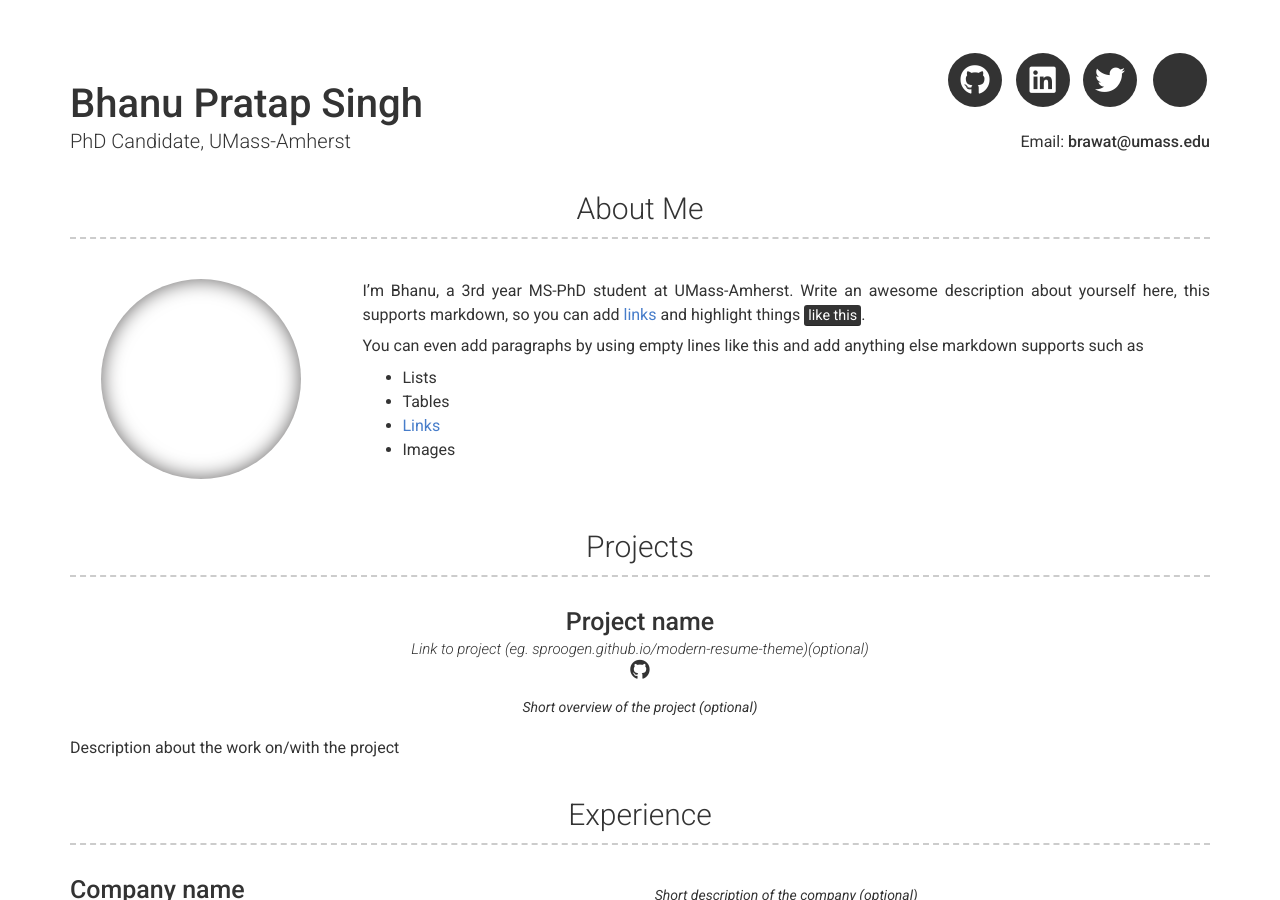
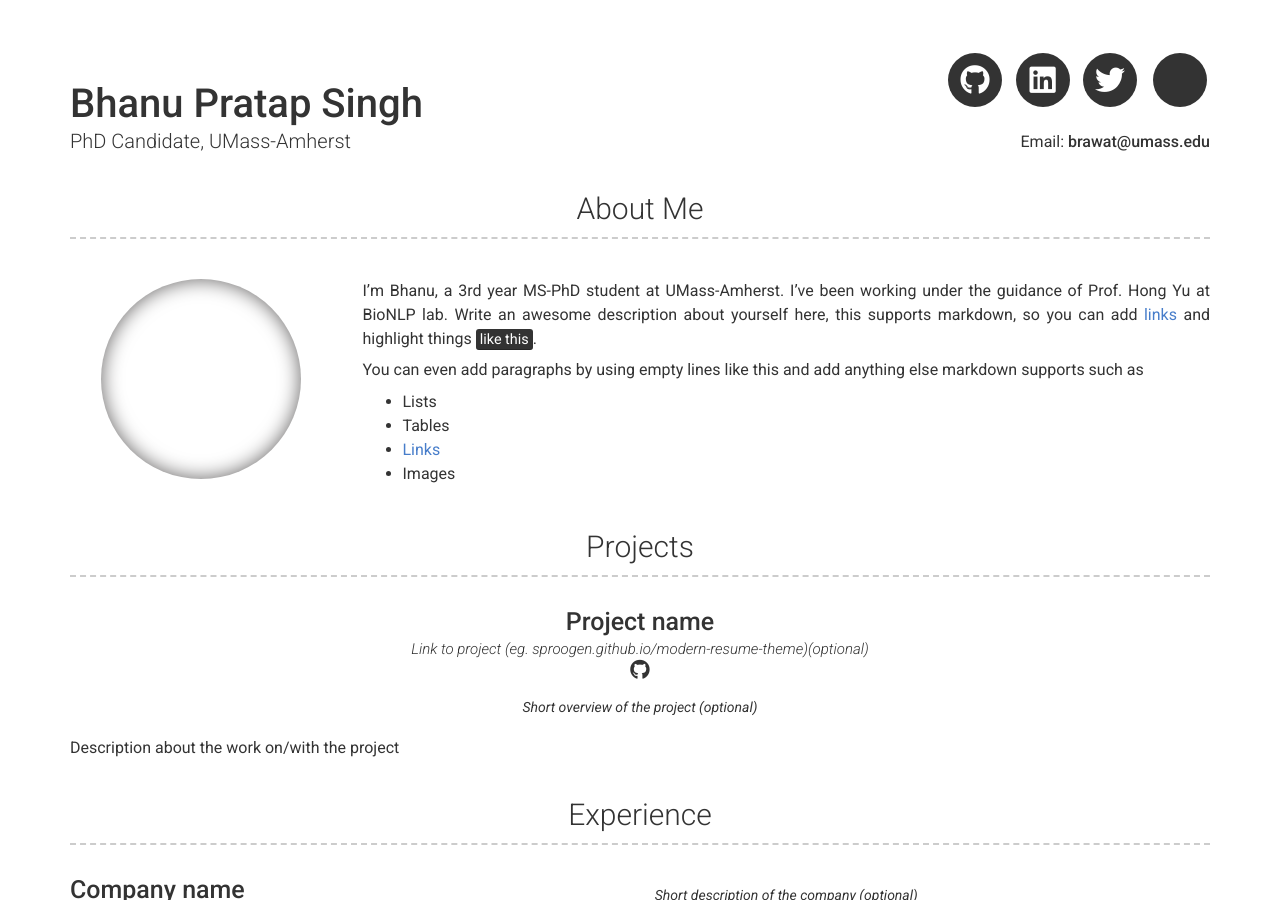
Before and after one commit to bsinghpratap/bsinghpratap.github.io, a Jekyll site: the page built from index.md, in a window 1280 px wide and 900 px high. Built offline with Jekyll 4.4.1, drawn with Linux system fonts in a browser that asks for light colours; nearby versions of some CDN libraries.

Commit message:
test config

```diff
--- a/_config.yml
+++ b/_config.yml
@@ -48,7 +48,7 @@ additional_links:
   # about_title: About Me (Use this to override about section title)
 about_profile_image: Directory of profile image (eg. images/profile.jpg)
 about_content: | # this will include new lines to allow paragraphs
-  I'm Bhanu, a 3rd year MS-PhD student at UMass-Amherst. Write an awesome description about yourself here, this supports markdown, so you can add [links](http://foobar.com) and highlight things <mark>like this</mark>.
+  I'm Bhanu, a 3rd year MS-PhD student at UMass-Amherst. I've been working under the guidance of Prof. Hong Yu at BioNLP lab. Write an awesome description about yourself here, this supports markdown, so you can add [links](http://foobar.com) and highlight things <mark>like this</mark>.
 
   You can even add paragraphs by using empty lines like this and add anything else markdown supports such as
     - Lists
```
